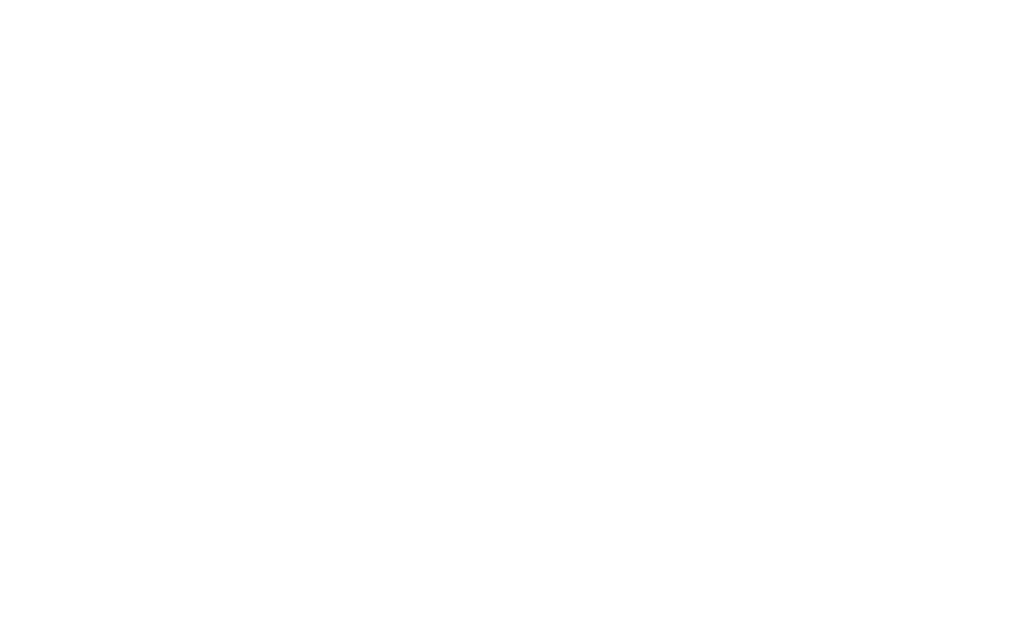
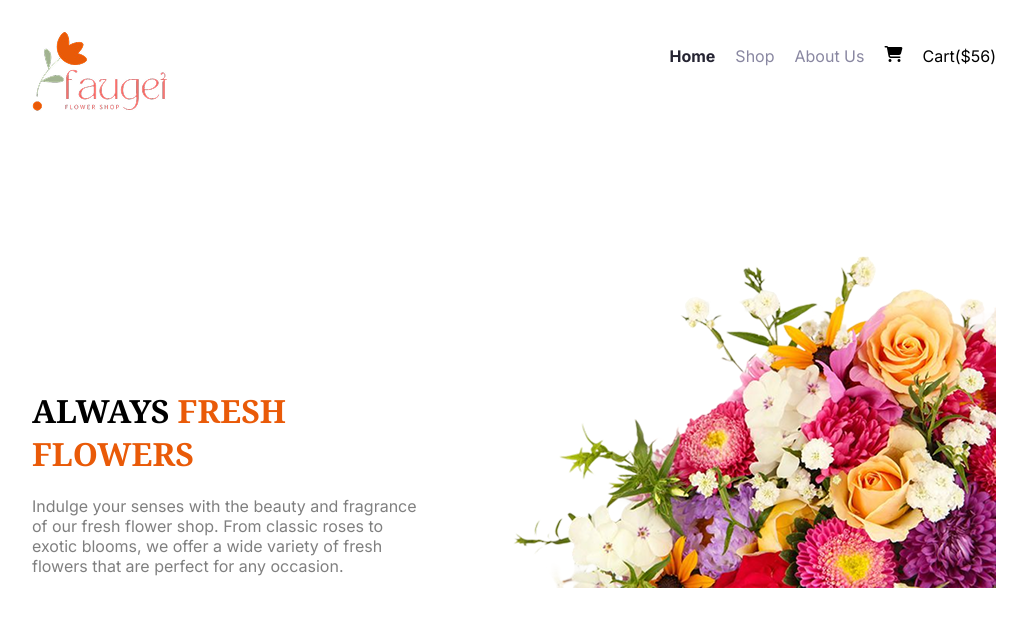
Before and after one commit to sakif46425/B12A02-Responsive-Flowers-Web-Dev, a plain HTML site: page index.html in a window 1280 px wide. Shown: the whole page, without its empty margins (126-1153 px from the left). Drawn offline with Linux system fonts and the light colour scheme.

Commit message:
Upload Navbar section

```diff
--- a/Assets/index.css
+++ b/Assets/index.css
@@ -1,3 +1,103 @@
-*{
-    background-color: white;
+@import url('https://fonts.googleapis.com/css2?family=Noto+Serif:ital,wght@0,100..900;1,100..900&display=swap');
+
+
+@import url('https://fonts.googleapis.com/css2?family=Inter:ital,opsz,wght@0,14..32,100..900;1,14..32,100..900&display=swap');
+
+
+
+.inter-font {
+  font-family: "Inter", sans-serif;
+  font-optical-sizing: auto;
+  font-weight: 400;
+  font-style: normal;
 }
+
+.noto-serif-font {
+  font-family: "Noto Serif", serif;
+  font-optical-sizing: auto;
+  font-weight: 700;
+  font-style: normal;
+  font-variation-settings:
+    "wdth" 100;
+}
+
+
+
+.nav-contain{
+
+    border: none;
+    margin: 30px 150px 120px 150px;
+
+
+
+}
+
+.home{
+    color: #252432;
+    font-weight: 700;
+}
+
+.shop, .about{
+    color: #8987A1;
+}
+
+.icon{
+    color: black;
+    font-weight: 400;
+
+}
+
+
+
+.nav-bar{
+    display: flex;
+    justify-content: space-between;
+
+}
+
+.nav-items, a{
+    display: flex;
+    list-style: none;
+    text-decoration: none;
+    gap: 20px;
+}
+
+.nav-item{
+    gap: 5px;
+}
+
+.fas fa-shopping-cart{
+    left: 3px;
+}
+.banner{
+    display: flex;
+    max-width: 1140px;
+    max-height: 461px;
+    flex-direction: row;
+    justify-content: center;
+    align-items: flex-end;
+    margin: 120px 150px;
+    padding: 0px;
+    bottom: 5px;
+    color:#000000;
+    font-size: 65;
+
+}
+
+span{
+    color: #E95A08;
+
+}
+
+section{
+    color: rgba(0, 0, 0, 0.50);
+    font-size: 22;
+    font-weight: 400;
+
+}
+
+.img-hero{
+   border: none;
+
+
+}
--- a/index.html
+++ b/index.html
@@ -4,9 +4,35 @@
     <meta charset="UTF-8">
     <meta name="viewport" content="width=device-width, initial-scale=1.0">
     <title>Responsive-Flowers</title>
+    <link rel="stylesheet" href="https://cdnjs.cloudflare.com/ajax/libs/font-awesome/6.5.0/css/all.min.css">
     <link rel="stylesheet" href="./Assets/index.css">
 </head>
 <body>
+    <header class="nav-contain">
+        <div class="nav-bar">
+            <img class="img-logo" src="./Assets/Images/logo.png" alt="logo">
+           <ul class="nav-items">
+            <li class="nav-item"><a class="inter-font home" href="#">Home</a></li>
+            <li class="nav-item"><a class="inter-font shop" href="#">Shop</a></li>
+            <li class="nav-item"><a class="inter-font about" href="#">About Us</a></li>
+            <li class="nav-item"><a class="inter-font  icon" href="#"><i class="fas fa-shopping-cart"></i>Cart($56)</a></li>
+           </ul>
+
+        </div>
+    </header>
+
+    <div class="banner">
+        <div>
+            <h1 class="noto-serif-font ">ALWAYS <span class="noto-serif-font ">FRESH</span><br><span class="noto-serif-font ">FLOWERS</span></h1>
+            <section class="inter-font">
+                <p>Indulge your senses with the beauty and fragrance of our fresh flower shop. From classic roses to exotic blooms, we offer a wide variety of fresh flowers that are perfect for any occasion. </p>
+            </section>
+        </div>
+
+        <div class="img-hero">
+            <img src="./Assets/Images/hero-flower.png" alt="hero-flower">
+        </div>
+    </div>
 
 </body>
 </html>
```
